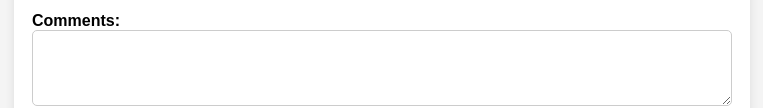
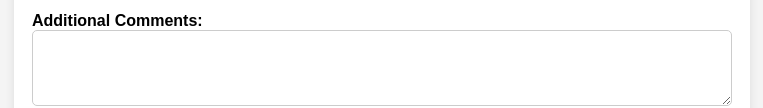
Before and after one commit to MSR14/SWE645-HW2, a plain HTML site: page index.html in a window 1280 px wide. Shown: the part 986-1094 px from the top of the page, without its empty margins (258-1021 px from the left). Drawn offline with Linux system fonts and the light colour scheme.

Commit message:
Updated index.html

```diff
--- a/index.html
+++ b/index.html
@@ -166,7 +166,7 @@
         </div>
 
         <div class="form-group">
-          <label for="comments">Comments:</label>
+          <label for="comments">Additional Comments:</label>
           <textarea id="comments" name="comments" rows="4"></textarea>
         </div>
 
```
